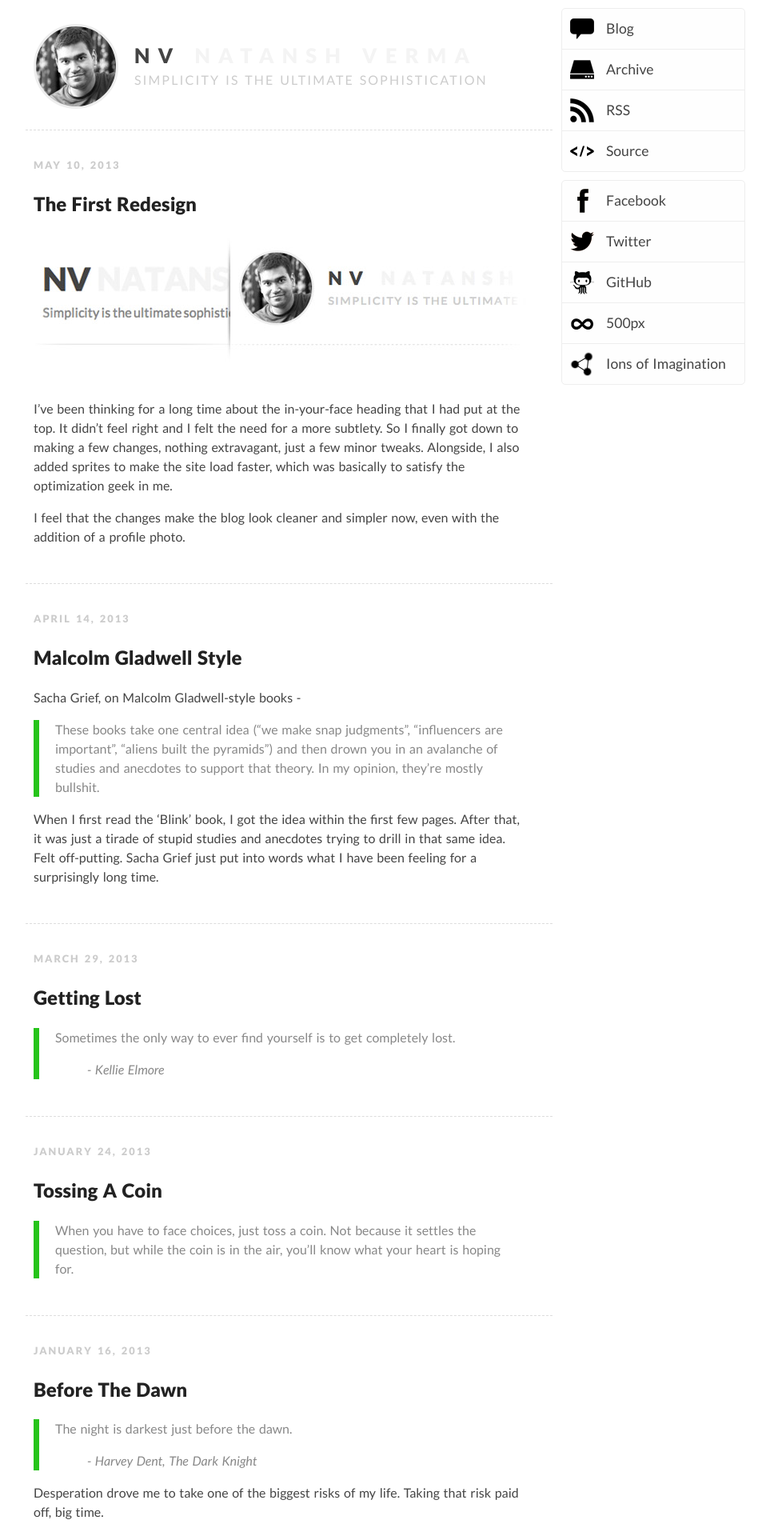
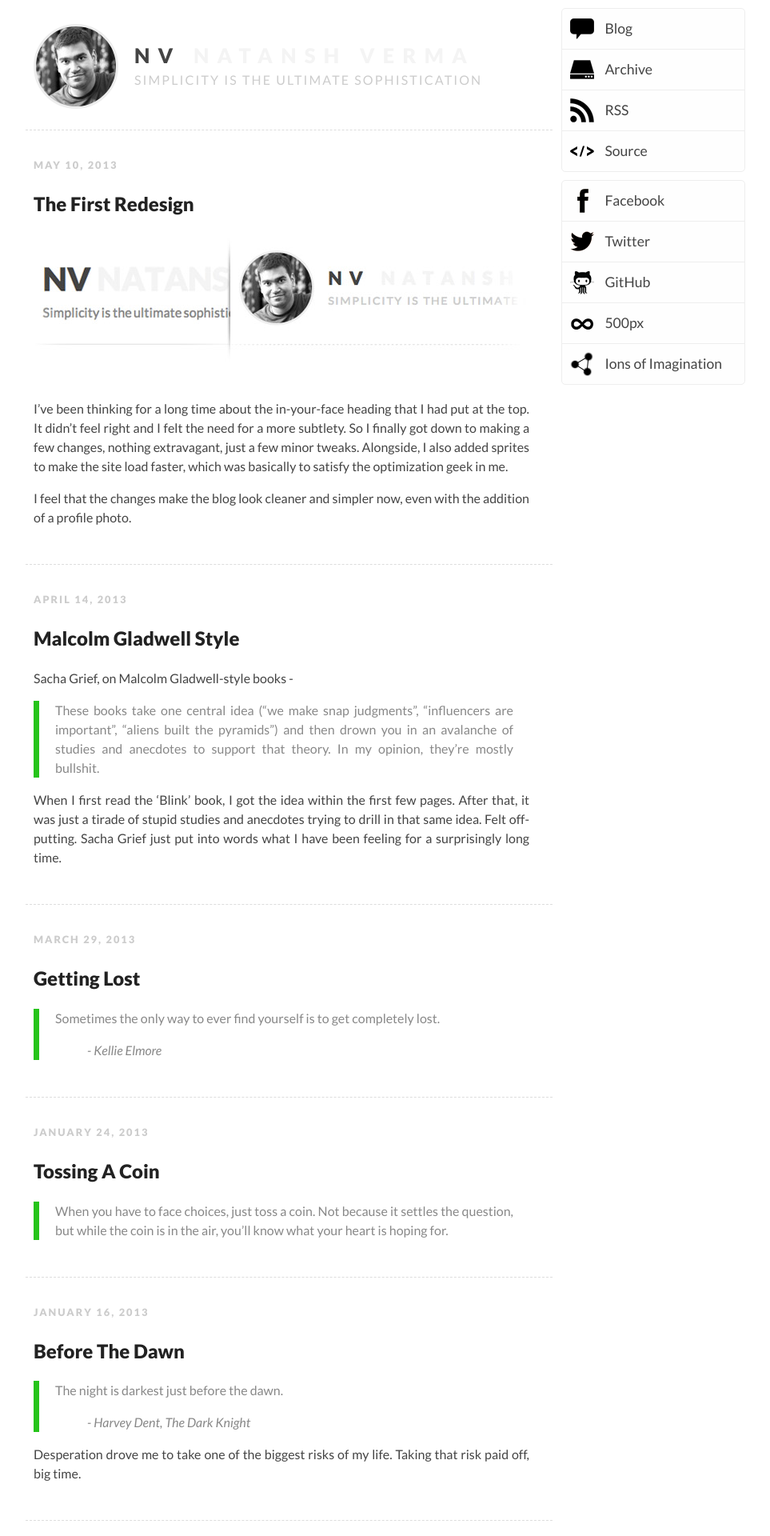
Before and after one commit to natansh/natansh.github.com, a Jekyll site: the page built from index.html, in a window 1280 px wide. Shown: the top 1920 px of the page at 80% size, without its empty margins (148-1111 px from the left). Built offline with Jekyll 4.4.1, drawn with Linux system fonts in a browser that asks for light colours; the list of posts is cut into pages by our own code.

Commit message:
Justifying text.

```diff
--- a/css/style.css
+++ b/css/style.css
@@ -35,7 +35,7 @@ html { font-size: 100%; overflow-y: scroll; -webkit-text-size-adjust: 100%; -ms-
 
 body { margin: 0; font-size: 1.0em; line-height: 1.5 }
 
-body, button, input, select, textarea { font-family: "Lato", sans-serif; color: #444; word-spacing: 0.1em;}
+body, button, input, select, textarea { font-family: "Lato", sans-serif; color: #444; }
 
 /*
  * Remove text-shadow in selection highlight: h5bp.com/i
@@ -286,6 +286,7 @@ h1, h2, h3, h4 {
 .post {
   border-top: 1px dashed #DDD;
   padding: 30px 29px 30px 10px;
+  text-align: justify;
 }
 .article-heading, .article-heading:visited, .article-heading:active, .article-heading:hover {
   color: #222;
```
